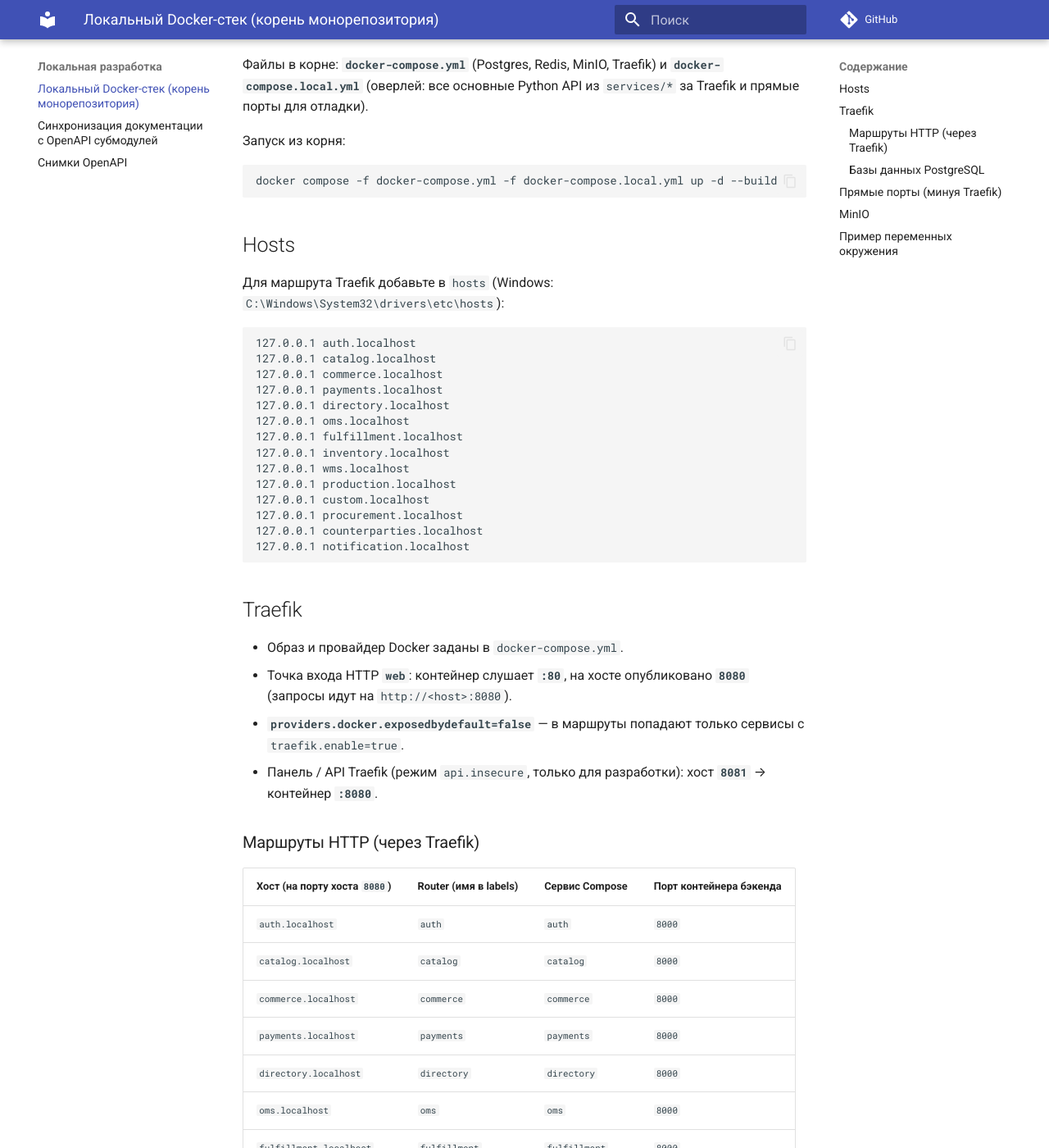
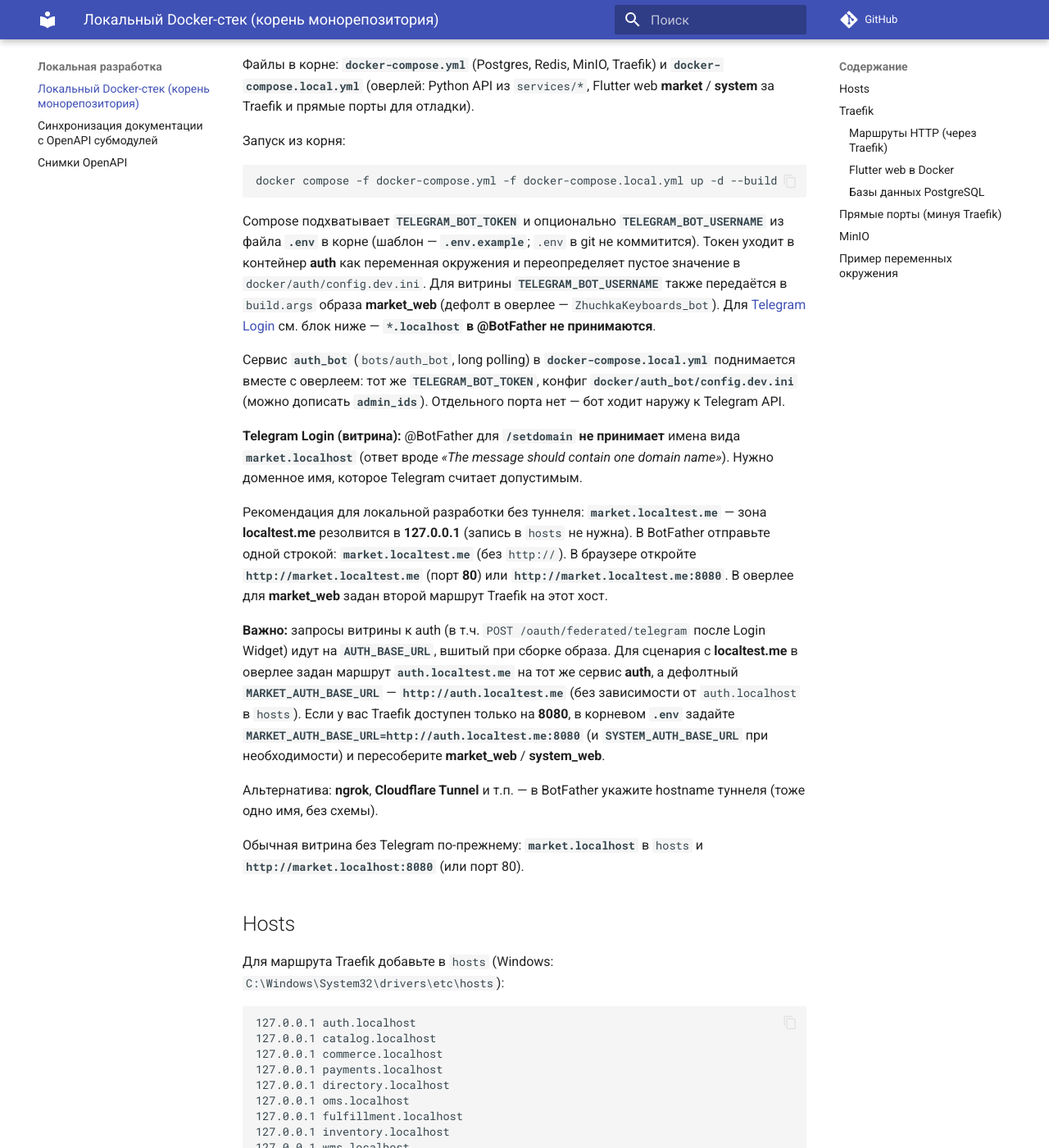
Before and after one commit to ZhuchkaTriplesix/ZhuchkaKeyboards, an MkDocs documentation site: the page built from docs/docker-local.md, in a window 1280 px wide and 1400 px high, scrolled down 203 px. Shown: the whole window at 82% size. Built offline with MkDocs 1.6.1 and Material for MkDocs 9.7.7, drawn with Linux system fonts in a browser that asks for light colours; comment, search, counter and statistics services are not loaded; some of the changed text lies outside the part shown.

Commit message:
chore(docker): route auth/localtest for Telegram widget
Made-with: Cursor

````diff
--- a/docker-compose.yml
+++ b/docker-compose.yml
@@ -65,7 +65,8 @@ services:
     restart: "no"
 
   traefik:
-    image: traefik:v3.0
+    # v3.0 uses Docker API 1.24; Engine 29+ requires min API 1.44 — provider breaks with empty "Error response from daemon".
+    image: traefik:v3.6
     command:
       - "--api.dashboard=true"
       - "--api.insecure=true"
--- a/docs/docker-local.md
+++ b/docs/docker-local.md
@@ -1,12 +1,26 @@
 # Локальный Docker-стек (корень монорепозитория)
 
-Файлы в корне: **`docker-compose.yml`** (Postgres, Redis, MinIO, Traefik) и **`docker-compose.local.yml`** (оверлей: все основные Python API из `services/*` за Traefik и прямые порты для отладки).
+Файлы в корне: **`docker-compose.yml`** (Postgres, Redis, MinIO, Traefik) и **`docker-compose.local.yml`** (оверлей: Python API из `services/*`, Flutter web **market** / **system** за Traefik и прямые порты для отладки).
 
 Запуск из корня:
 
 ```bash
 docker compose -f docker-compose.yml -f docker-compose.local.yml up -d --build
 ```
+
+Compose подхватывает **`TELEGRAM_BOT_TOKEN`** и опционально **`TELEGRAM_BOT_USERNAME`** из файла **`.env`** в корне (шаблон — **`.env.example`**; `.env` в git не коммитится). Токен уходит в контейнер **auth** как переменная окружения и переопределяет пустое значение в `docker/auth/config.dev.ini`. Для витрины **`TELEGRAM_BOT_USERNAME`** также передаётся в `build.args` образа **market_web** (дефолт в оверлее — `ZhuchkaKeyboards_bot`). Для [Telegram Login](https://core.telegram.org/widgets/login) см. блок ниже — **`*.localhost` в @BotFather не принимаются**.
+
+Сервис **`auth_bot`** (`bots/auth_bot`, long polling) в **`docker-compose.local.yml`** поднимается вместе с оверлеем: тот же **`TELEGRAM_BOT_TOKEN`**, конфиг **`docker/auth_bot/config.dev.ini`** (можно дописать **`admin_ids`**). Отдельного порта нет — бот ходит наружу к Telegram API.
+
+**Telegram Login (витрина):** @BotFather для **`/setdomain`** **не принимает** имена вида **`market.localhost`** (ответ вроде *«The message should contain one domain name»*). Нужно доменное имя, которое Telegram считает допустимым.
+
+Рекомендация для локальной разработки без туннеля: **`market.localtest.me`** — зона **localtest.me** резолвится в **127.0.0.1** (запись в `hosts` не нужна). В BotFather отправьте одной строкой: **`market.localtest.me`** (без `http://`). В браузере откройте **`http://market.localtest.me`** (порт **80**) или **`http://market.localtest.me:8080`**. В оверлее для **market_web** задан второй маршрут Traefik на этот хост.
+
+**Важно:** запросы витрины к auth (в т.ч. `POST /oauth/federated/telegram` после Login Widget) идут на **`AUTH_BASE_URL`**, вшитый при сборке образа. Для сценария с **localtest.me** в оверлее задан маршрут **`auth.localtest.me`** на тот же сервис **auth**, а дефолтный **`MARKET_AUTH_BASE_URL`** — **`http://auth.localtest.me`** (без зависимости от `auth.localhost` в `hosts`). Если у вас Traefik доступен только на **8080**, в корневом **`.env`** задайте **`MARKET_AUTH_BASE_URL=http://auth.localtest.me:8080`** (и **`SYSTEM_AUTH_BASE_URL`** при необходимости) и пересоберите **market_web** / **system_web**.
+
+Альтернатива: **ngrok**, **Cloudflare Tunnel** и т.п. — в BotFather укажите hostname туннеля (тоже одно имя, без схемы).
+
+Обычная витрина без Telegram по-прежнему: **`market.localhost`** в `hosts` и **`http://market.localhost:8080`** (или порт 80).
 
 ## Hosts
 
@@ -27,20 +41,23 @@ docker compose -f docker-compose.yml -f docker-compose.local.yml up -d --build
 127.0.0.1 procurement.localhost
 127.0.0.1 counterparties.localhost
 127.0.0.1 notification.localhost
+127.0.0.1 market.localhost
+127.0.0.1 system.localhost
 ```
 
 ## Traefik
 
-- Образ и провайдер Docker заданы в `docker-compose.yml`.
-- Точка входа HTTP **`web`**: контейнер слушает **`:80`**, на хосте опубликовано **`8080`** (запросы идут на `http://<host>:8080`).
+- Образ и провайдер Docker заданы в `docker-compose.yml`. Используется **`traefik:v3.6`**: у **Docker Engine 29+** минимальная версия API **1.44**, а старые образы Traefik (например v3.0) ходили в API **1.24** — провайдер Docker не поднимался (в логах пустое `Error response from daemon`, все маршруты давали 404).
+- Точка входа HTTP **`web`**: контейнер слушает **`:80`**, на хосте опубликовано **`8080`** и в оверлее **`docker-compose.local.yml`** дополнительно **`80`** (удобно открывать сайты без `:8080` в URL, в т.ч. **`http://market.localtest.me`** для Telegram Login).
 - **`providers.docker.exposedbydefault=false`** — в маршруты попадают только сервисы с `traefik.enable=true`.
 - Панель / API Traefik (режим `api.insecure`, только для разработки): хост **`8081`** → контейнер **`:8080`**.
 
 ### Маршруты HTTP (через Traefik)
 
-| Хост (на порту хоста `8080`) | Router (имя в labels) | Сервис Compose | Порт контейнера бэкенда |
+| Хост (на порту хоста **`80`** или **`8080`**) | Router (имя в labels) | Сервис Compose | Порт контейнера бэкенда |
 |------------------------------|------------------------|----------------|-------------------------|
 | `auth.localhost` | `auth` | `auth` | `8000` |
+| `auth.localtest.me` | `auth-localtest` | `auth` | `8000` |
 | `catalog.localhost` | `catalog` | `catalog` | `8000` |
 | `commerce.localhost` | `commerce` | `commerce` | `8000` |
 | `payments.localhost` | `payments` | `payments` | `8000` |
@@ -54,8 +71,17 @@ docker compose -f docker-compose.yml -f docker-compose.local.yml up -d --build
 | `procurement.localhost` | `procurement` | `procurement` | `8000` |
 | `counterparties.localhost` | `counterparties` | `counterparties` | `8000` |
 | `notification.localhost` | `notification` | `notification` | `8000` |
+| `market.localhost` | `market-web` | `market_web` | `80` (nginx → Flutter web) |
+| `system.localhost` | `system-web` | `system_web` | `80` (nginx → Flutter web) |
 
-Соответствующие labels в `docker-compose.local.yml` (сводка): для каждого сервиса — `traefik.enable=true`, `Host(\`<имя>.localhost\`)`, `entrypoints=web`, `loadbalancer.server.port=8000`.
+Соответствующие labels в `docker-compose.local.yml` (сводка): для API — `traefik.enable=true`, `Host(\`<имя>.localhost\`)`, `entrypoints=web`, `loadbalancer.server.port=8000`; для витрины и system UI — порт контейнера **`80`** (статика из `flutter build web`).
+
+### Flutter web в Docker
+
+- **Market:** `frontend/market/docker/Dockerfile` — сборка `flutter build web --release`, nginx с `try_files` для `go_router`. В **`docker-compose.local.yml`** для **market_web** в `build.args` задан **`AUTH_BASE_URL`** по умолчанию **`http://auth.localtest.me`** (переопределение **`MARKET_AUTH_BASE_URL`** в `.env`), плюс **`http://catalog.localhost:8080`**, **`http://commerce.localhost:8080`**, **`OAUTH_CLIENT_ID`**, **`TELEGRAM_BOT_USERNAME`**. Витрина за Traefik: **http://market.localhost:8080** или **http://market.localhost** (нужен `hosts`). Для **Telegram Login** откройте **http://market.localtest.me** или **:8080** — см. блок про BotFather выше.
+- **System:** **`API_BASE_URL`** по умолчанию **`http://auth.localtest.me`** (**`SYSTEM_AUTH_BASE_URL`** в `.env`); UI — **http://system.localhost** или **http://system.localhost:8080**.
+
+Значения `--dart-define` вшиваются на этапе **сборки** образа. Сборка вне Compose по умолчанию использует `127.0.0.1` и прямые порты API (см. `ARG` в Dockerfile); для Traefik меняйте `build.args` в оверлее или передавайте `--build-arg` при `docker build`.
 
 Проверка OIDC: `http://auth.localhost:8080/.well-known/openid-configuration`.
 
@@ -99,7 +125,6 @@ docker compose -f docker-compose.yml exec postgres psql -U zhuchka -d zhuchka_au
 | `8011` | `procurement` | HTTP procurement |
 | `8012` | `counterparties` | HTTP counterparties |
 | `8013` | `notification` | HTTP notification |
-
 Из других контейнеров в той же сети Compose имена хостов: `postgres`, `redis`, `minio`, и имена сервисов из оверлея (`auth`, `catalog`, …, `notification`).
 
 ## MinIO
````
Also changed, not shown: docker-compose.local.yml (+64 -1 lines), 3 other files.
